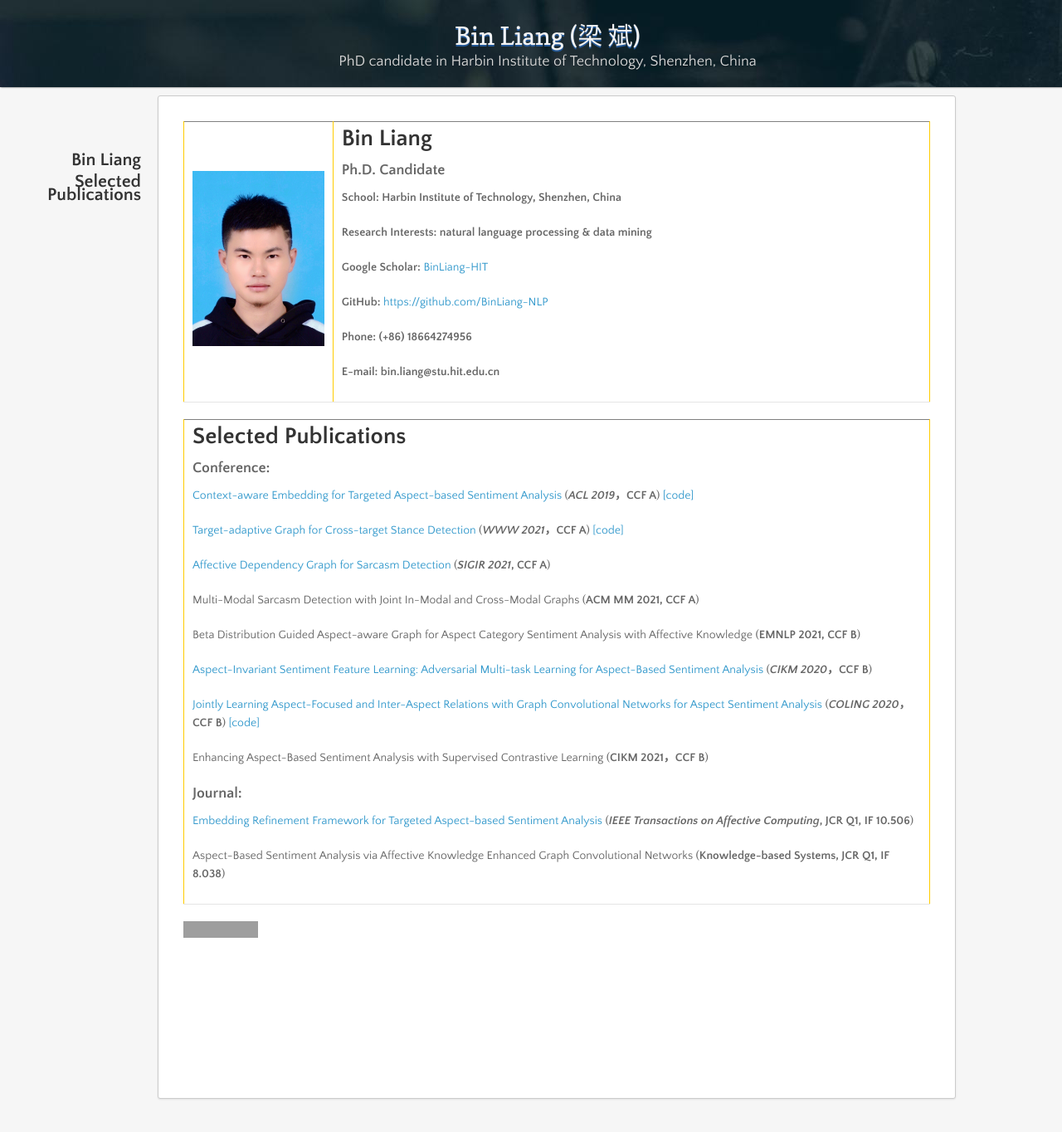
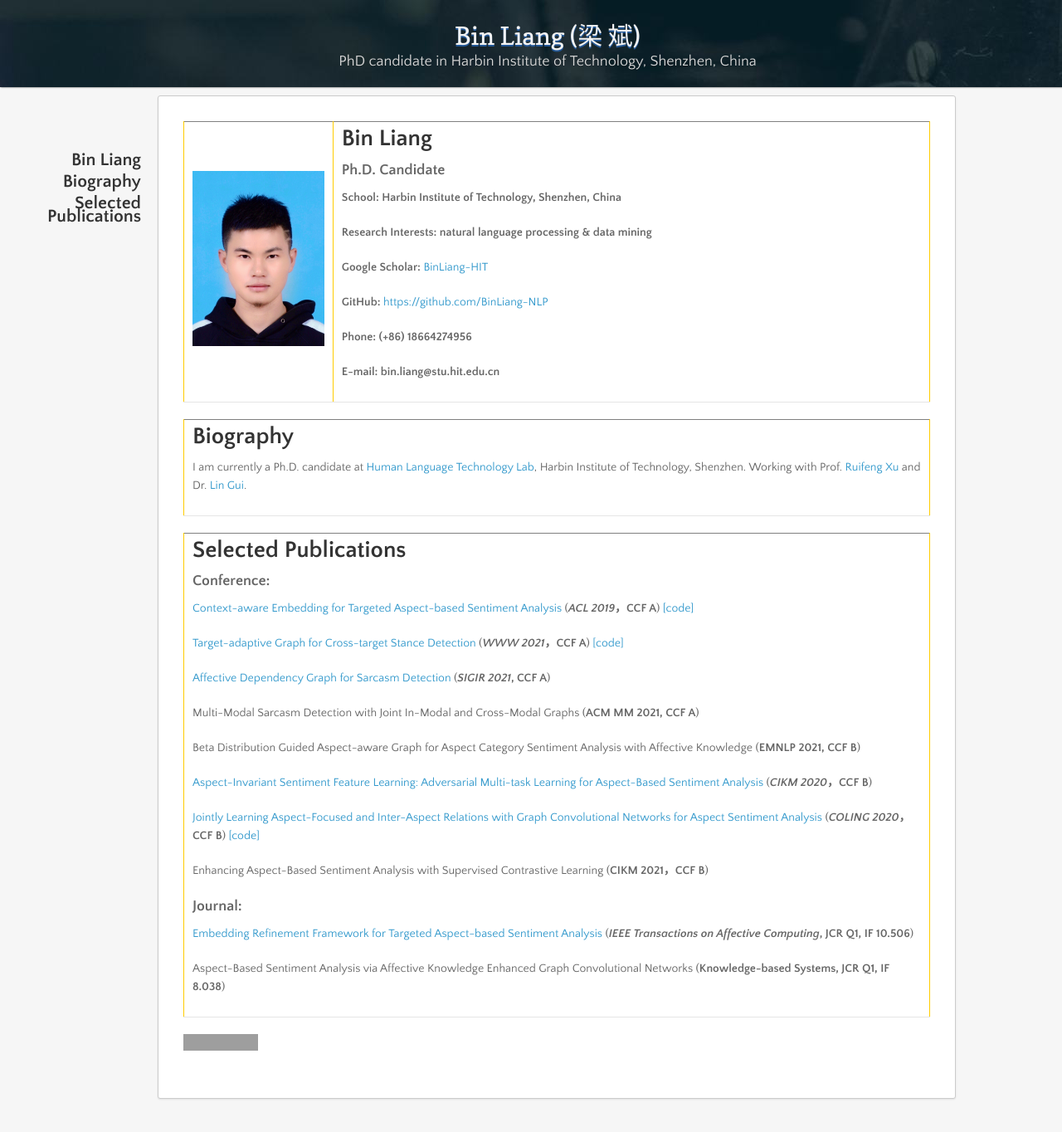
Before and after one commit to BinLiang-NLP/BinLiang-NLP.github.io, a Jekyll site: the page built from index.md, in a window 1280 px wide and 1364 px high. Shown: the whole window at 83% size. Built offline with Jekyll 4.4.1, drawn with Linux system fonts in a browser that asks for light colours; nearby versions of some CDN libraries; our own code applies the rules of GitHub Pages for plain Markdown files; grey boxes are pictures that could not be loaded.

Commit message:
Update index.md

```diff
--- a/index.md
+++ b/index.md
@@ -15,6 +15,21 @@
     </td>
   </tr>
 </table>
+
+<table border="1">
+  <tr>
+    <td width="100%">
+      <h1>Biography</h1>
+      <p> I am currently a Ph.D. candidate at <a href="http://www.hitsz-hlt.com/" target="_blank">Human Language Technology Lab</a>, Harbin Institute of Technology, Shenzhen. Working with
+          Prof. <a href="http://faculty.hitsz.edu.cn/xuruifeng" target="_blank">Ruifeng Xu</a>
+          and Dr. <a href="https://warwick.ac.uk/fac/sci/dcs/people/lin_gui" target="_blank">Lin Gui</a>.
+  </p>
+
+    </td>
+  </tr>
+</table>
+
+
 
 <table border="1">
   <tr>
```
